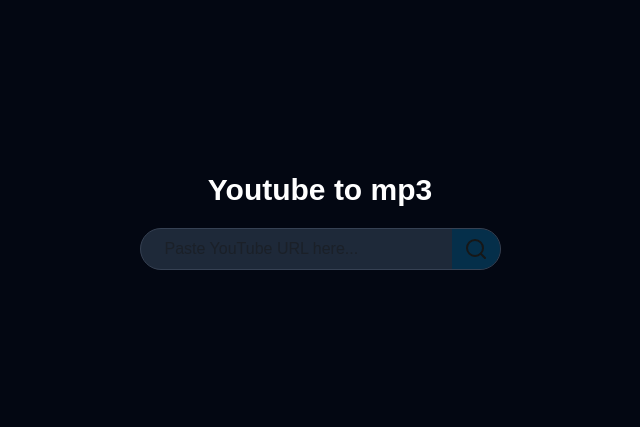
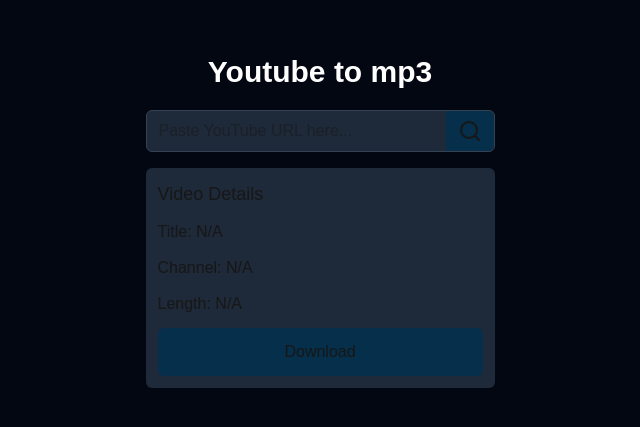
Before and after one commit to cdiaconu04/Youtube-Downloader, a Next.js app: page / in a window 1280 px wide. Shown: the part 179-606 px from the top of the page, without its empty margins (320-960 px from the left). Built offline with nearby package versions, Linux system fonts and the light colour scheme.

Commit message:
Added metadata section

```diff
--- a/src/app/api/convert/route.js
+++ b/src/app/api/convert/route.js
@@ -30,5 +30,6 @@
 
     } catch (error) {
         console.error(error);
+        return new Response(JSON.stringify({ error: "An error occurred" }), { status: 400 });
     }
 }
--- /dev/null
+++ b/src/app/api/metadata/route.js
@@ -0,0 +1,26 @@
+import ytdl from "ytdl-core";
+
+export async function GET(req) {
+    try {
+        const { searchParams } = new URL(req.url);
+        const url = searchParams.get("url");
+
+        // If invalid return error
+        if (!ytdl.validateURL(url)) {
+            return new Response(JSON.stringify({ error: "Invalid Youtube URL" }), { status: 400 });
+        }
+
+        const info = await ytdl.getBasicInfo(url);
+
+        return new Response(JSON.stringify(info), {
+            status: 200,
+            headers: {
+                "Content-Type": "application/json"
+            }
+        })
+
+    } catch (error) {
+        console.error(error);
+        return new Response(JSON.stringify({ error: "An error occurred" }), { status: 400 });
+    }
+}
--- a/src/app/page.js
+++ b/src/app/page.js
@@ -7,7 +7,16 @@
   const [query, setQuery] = useState("");
   const [videoInfo, setVideoInfo] = useState(null);
 
-  const handleSubmit = async () => {
+  const [file, setFile] = useState(null);
+
+  const [title, setTitle] = useState("N/A")
+  const [length, setLength] = useState("N/A")
+  const [channel, setChannel] = useState("N/A")
+  const [gotVideo, setGotVideo] = useState(true)
+
+  const [hasError, setHasError] = useState(false)
+
+  const handleDownload = async () => {
     if (!query.trim()) return; // Check if empty or whitespace
 
     const res = await fetch("/api/convert", {
@@ -18,6 +27,8 @@
       body: JSON.stringify({ url: query })
     });
 
+    setGotVideo(true);
+
     // const data = await res.json();
     const data = await res.blob();
 
@@ -27,34 +38,81 @@
     a.href = url;
     a.download = "audio.webm";
 
+    setFile(a);
     a.click();
+  }
 
-    // setVideoInfo(data);
+  const handleGetVideo = async () => {
+    if (!query.trim()) {
+      setHasError(true);
+      return;
+    }
+    try {
+      // Encode to protect against possible special characters in url (?, =, etc)
+      const res = await fetch(`/api/metadata?url=${encodeURIComponent(query)}`);
+
+      if (!res.ok) {
+        setHasError(true);
+        return;
+      }
+
+      const data = await res.json();
+
+      // Set metadata
+      setTitle(data.videoDetails.title);
+      setChannel(data.videoDetails.author.name);
+      setLength(`${Math.floor(data.videoDetails.lengthSeconds / 60)}:${data.videoDetails.lengthSeconds % 60} minutes`);
+
+      setHasError(false);
+      return data;
+    } catch (error) {
+      setHasError(true);
+    }
   }
 
   return (
     <div className="min-h-screen flex flex-col items-center justify-center bg-gray-950 space-y-5">
+      {/* <div className="flex flex-col items-center justify-center gap-5 p-5 bg-gradient-to-r from-yellow-600 to-purple-800 rounded-lg w-[30%] l-[80%]"> */}
       <h1 className="text-3xl font-bold text-white">Youtube to mp3</h1>
 
+      <div className="flex flex-col gap-4">
+
+
         {/* Search box */}
-      <div className="flex flex-row rounded-full bg-gray-800 border border-gray-700">
+        <div className="flex flex-row rounded-md bg-gray-800 border border-gray-700">
           <input
             type="text"
             placeholder="Paste YouTube URL here..."
             value={query}
             onChange={(e) => setQuery(e.target.value)}
-          className="w-full pl-6 pr-20 py-2 rounded-l-full"
+            className="w-full pl-3 pr-20 py-2 rounded-l-full"
           />
 
-        <div className="flex item-center justify-center bg-sky-950 rounded-r-full px-3 hover:bg-sky-800">
-          <button onClick={handleSubmit}>
+          <div className="flex item-center justify-center bg-sky-950 rounded-r-md px-3 hover:bg-sky-800">
+            <button onClick={handleGetVideo}>
               <Search/>
             </button>
           </div>
 
+
         </div>
 
-
+        <div className="flex flex-col gap-3 bg-gray-800 p-3 rounded-md">
+          <p className="text-lg">Video Details</p>
+          <p> Title: {title}</p>
+          <p> Channel: {channel}</p>
+          <p> Length: {length}</p>
+          {gotVideo ?
+            <button
+              onClick={handleDownload}
+              className="bg-sky-950 hover:bg-sky-800 rounded-md p-3 text-md">
+              Download
+            </button>
+            :
+            <div></div>
+          }
+        </div>
+      </div>
     </div>
   );
 }
```
Lines whose indentation alone changed are shown as unchanged.
